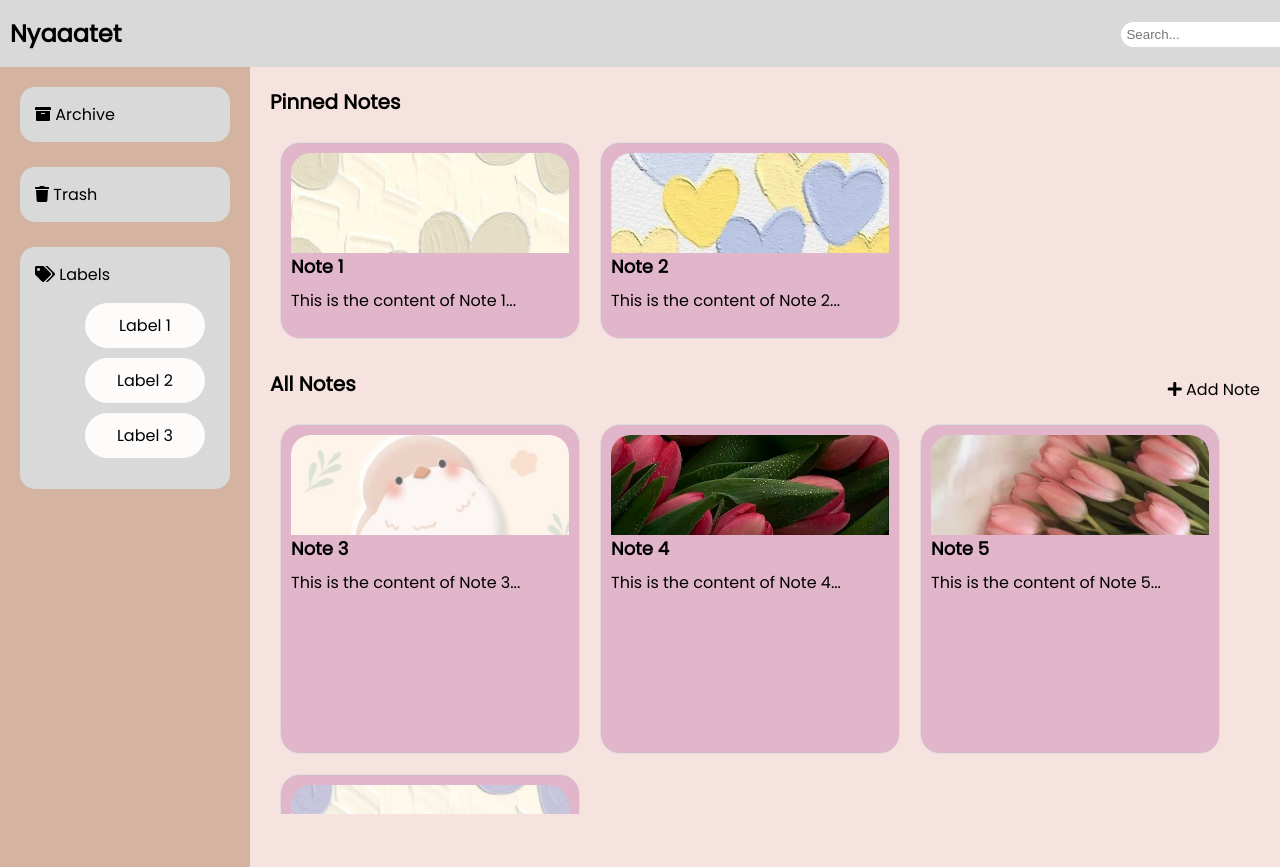
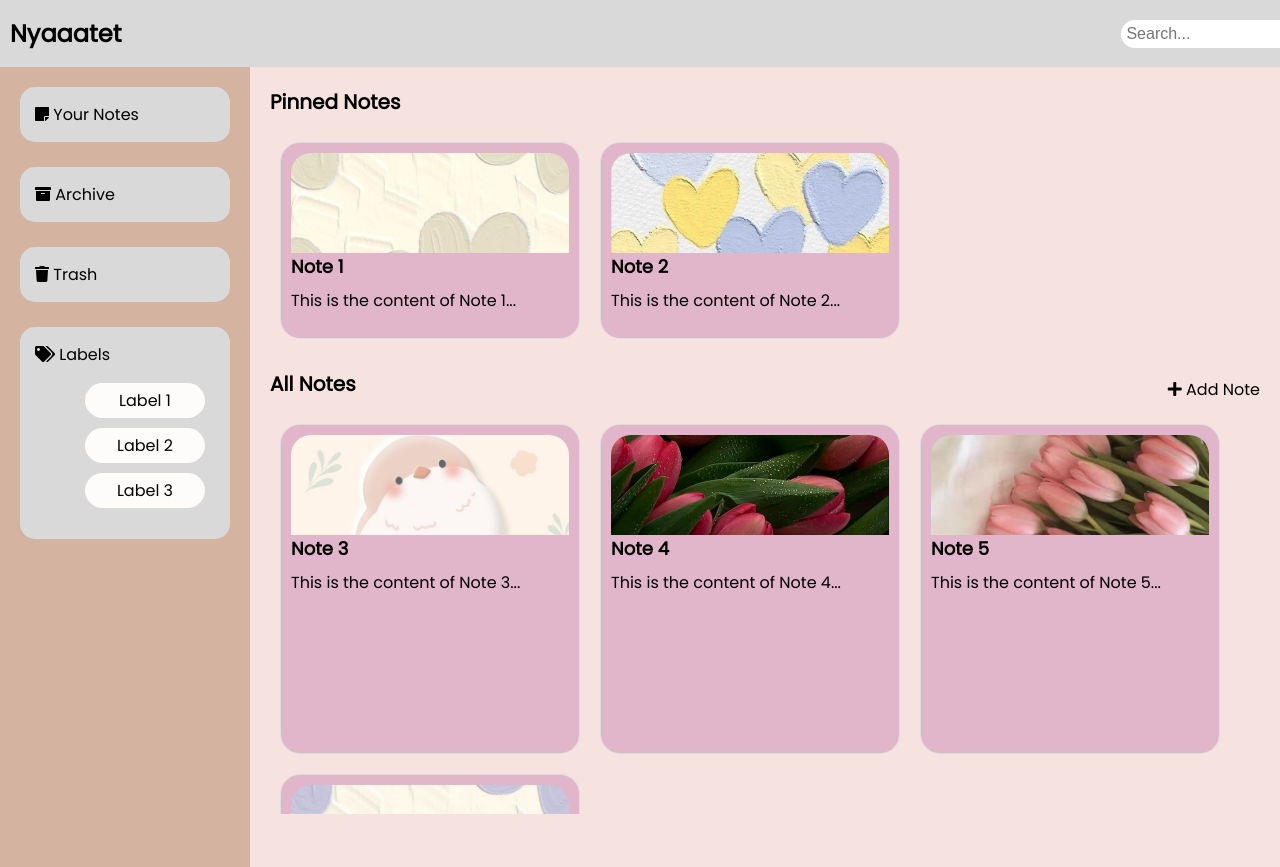
Before and after one commit to dwisintangrn/Nyaaatet, a plain HTML site: page src/workspace/workspace.html in a window 1280 px wide. Shown: the top 867 px of the page. Drawn offline with Linux system fonts and the light colour scheme.

```diff
--- a/src/workspace/style.css
+++ b/src/workspace/style.css
@@ -45,10 +45,10 @@ body {
 
 .label-list li{
     background-color: #fefbfb;
-    padding: 10px;
+    padding: 5px;
     margin: 10px;
     border-radius: 30px;
-    list-style: none;
+    list-style-type: none;
     text-align: center;
 }
 
@@ -94,6 +94,7 @@ body {
     border-radius: 20px;
     border: none;
     width: 250px;
+    font-size: medium;
 }
 
 .profile-icon img {
--- a/src/workspace/workspace.html
+++ b/src/workspace/workspace.html
@@ -20,6 +20,11 @@
     </nav>
 
     <div class="sidebar">
+        <div class="sidebar-item">
+            <i class="fas fa-sticky-note"></i>
+            <span>Your Notes</span>
+        </div>
+        <br>
         <div class="sidebar-item">
             <i class="fas fa-archive"></i>
             <span>Archive</span>
```
